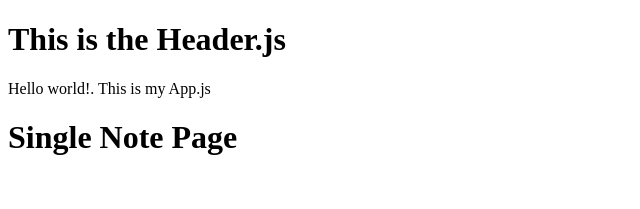
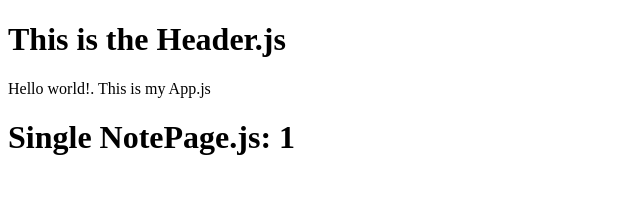
Before and after one commit to JohanFire/Notes_App--django-react, a React (Create React App) app in the folder frontend/: page /note/1 in a window 1280 px wide. Shown: the top 209 px of the page, without its empty margins (0-640 px from the left). Built offline with nearby package versions, Linux system fonts and the light colour scheme.

Commit message:
Get url Parameter of specific NoteId

```diff
--- a/frontend/src/App.js
+++ b/frontend/src/App.js
@@ -14,7 +14,7 @@ function App() {
         <p>Hello world!. This is my App.js</p>
         <Routes>
           <Route path="/" element={<NotesListPage />} />
-          <Route path="/note/:noteId" element={<NotePage />} />
+          <Route path="/note/:id" element={<NotePage />} />
         </Routes>
       </div>
     </Router>
--- a/frontend/src/pages/NotePage.js
+++ b/frontend/src/pages/NotePage.js
@@ -1,9 +1,16 @@
 import React from 'react'
+import { useParams } from 'react-router-dom'
 
-export default function NotePage() {
+const NotePage = () => {
+    // const noteId = match.params.id // react-router-dom v5 syntax
+    // const noteId = useParams().id // react-router-dom v6 syntax
+    const { id: noteId } = useParams() // react-router-dom v6 syntax another way of writing it
+
     return (
         <div>
-            <h1>Single Note Page</h1>
+            <h1>Single NotePage.js: {noteId}</h1>
         </div>
     )
 }
+
+export default NotePage
```
